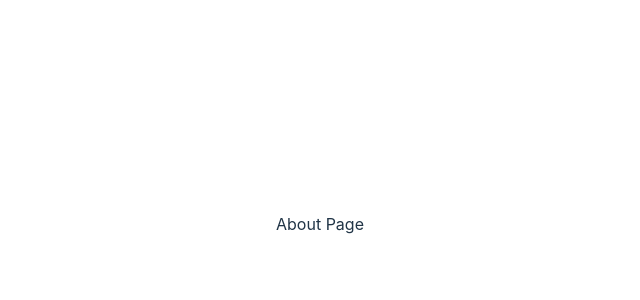
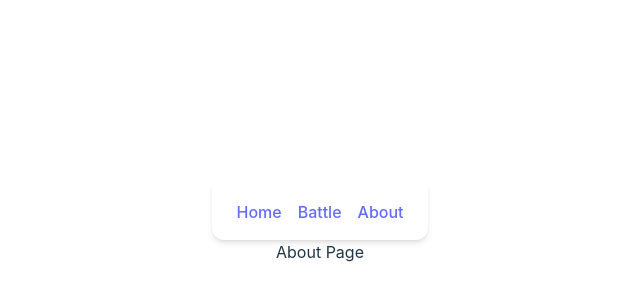
Before and after one commit to mde-hf/pokemon, a React (Vite) app: page /about in a window 1280 px wide. Shown: the part 176-476 px from the top of the page, without its empty margins (320-960 px from the left). Built offline with nearby package versions, Linux system fonts and the light colour scheme.

Commit message:
created new component for Header nav and used it across pages

```diff
--- /dev/null
+++ b/src/components/Header.jsx
@@ -0,0 +1,20 @@
+import React from "react";
+import { Link } from "react-router-dom";
+
+function Header() {
+
+    return (
+
+        < div className="text-white px-6 py-4 flex justify-between items-center shadow-md rounded-b-xl" >
+            <div className="space-x-4">
+                <Link to="/" className="hover:underline">Home</Link>
+                <Link to="/battle" className="hover:underline">Battle</Link>
+                <Link to="/about" className="hover:underline">About</Link>
+            </div>
+        </div>
+
+
+    )
+}
+
+export default Header
--- a/src/pages/About.jsx
+++ b/src/pages/About.jsx
@@ -1,8 +1,14 @@
 import React from "react";
+import Header from "../components/Header";
 
 function About() {
     return (
-        <div> About Page</div>
+        <div>
+            <Header />
+
+            About Page
+
+        </div>
     )
 }
 
--- a/src/pages/BattlePage.jsx
+++ b/src/pages/BattlePage.jsx
@@ -3,6 +3,7 @@ import { useContext, useState } from "react";
 import { BattleContext, BattleProvider } from "../context/BattleContext";
 import getPokemon from "../api/pokemonApi";
 import PokemonDropdown from "../components/PokemonDropdown";
+import Header from "../components/Header";
 
 
 
@@ -28,6 +29,8 @@ function BattlePage() {
 
     return (
 
+        <div>
+            <Header />
 
             <div className="p-6 text-center">
 
@@ -55,6 +58,8 @@ function BattlePage() {
                     </div>
                 </div>
             </div>
+
+        </div>
     );
 
 
--- a/src/pages/HomePage.jsx
+++ b/src/pages/HomePage.jsx
@@ -4,7 +4,7 @@ import { useState } from "react";
 import React from "react";
 import PokemonCard from "../components/PokemonCard";
 import { data } from "autoprefixer";
-import { Link } from "react-router-dom";
+import Header from "../components/Header";
 
 
 function HomePage() {
@@ -55,15 +55,9 @@ function HomePage() {
 
 
     return (
+
         <div>
-            {/* 🔝 Navbar */}
-            <div className="text-white px-6 py-4 flex justify-between items-center shadow-md rounded-b-xl">
-                <div className="space-x-4">
-                    <Link to="/" className="hover:underline">Home</Link>
-                    <Link to="/battle" className="hover:underline">Battle</Link>
-                    <Link to="/about" className="hover:underline">About</Link>
-                </div>
-            </div>
+            <Header />
 
             <div className="min-h-screen flex flex-col">
 
@@ -87,6 +81,7 @@ function HomePage() {
 
 
 
+
     );
 
 }
```
Lines whose indentation alone changed are shown as unchanged.
